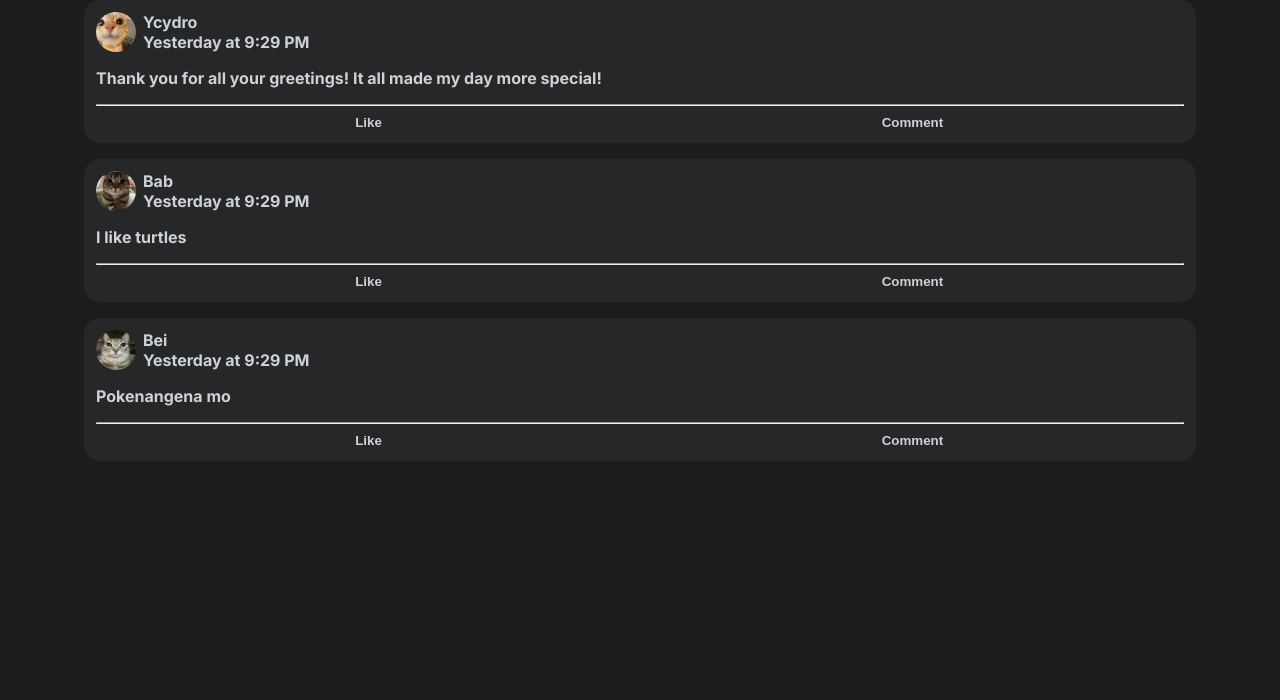
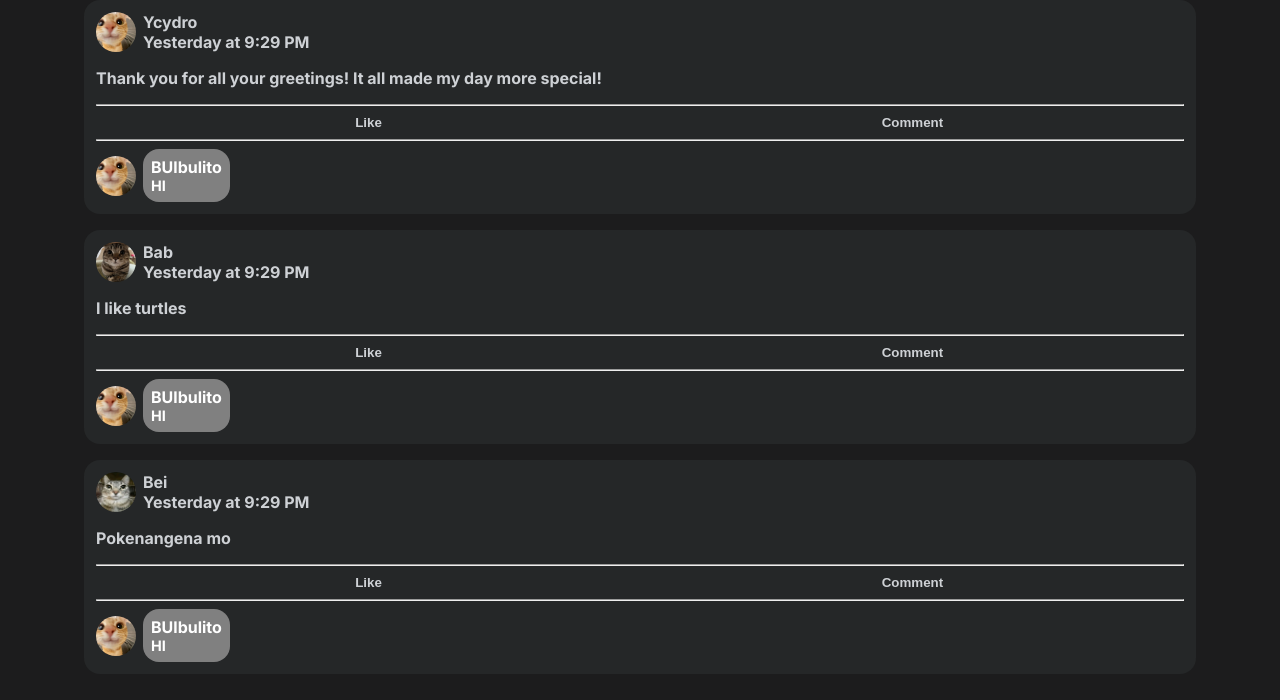
Before and after one commit to ycydro/post-components, a React (Vite) app: page / in a window 1280 px wide. Shown: the top 700 px of the page. Built offline with nearby package versions, Linux system fonts and the light colour scheme; some icons are missing.

Commit message:
feat: add comment component

```diff
--- /dev/null
+++ b/src/components/Comment.jsx
@@ -0,0 +1,18 @@
+import React from 'react'
+
+const Comment = ({img, name, text}) => {
+   console.log(img);
+  return (
+    <div className='post-comments'>
+         <div className='commenter-details'>
+            <img className='poster-pic' src={img} alt="" width="40px"/>
+           <div className='comment-details'>
+             <span>{name}</span>
+             <p>{text}</p>
+            </div>
+         </div>
+    </div>
+  )
+}
+
+export default Comment
--- a/src/components/Post.jsx
+++ b/src/components/Post.jsx
@@ -1,4 +1,5 @@
 import React from 'react'
+import Comment from './Comment'
 import ThumbUpIcon from '@mui/icons-material/ThumbUpOutlined';
 import ChatBubbleOutlineIcon from '@mui/icons-material/ChatBubbleOutline';
 import PeopleAltIcon from '@mui/icons-material/PeopleAlt';
@@ -10,13 +11,11 @@ const Post = ({post: {img, name, text}}) => {
          <img className='poster-pic' src={img} alt="" width="40px"/>
          <div className='post-details'>
             <span>{name}</span>
-            <span>Yesterday at 9:29 PM
-            {/* <PeopleAltIcon className='' style={{fontSize: 'medium'}} /> */}
-            </span>
+            <span>Yesterday at 9:29 PM </span>
          </div>
       </div>
       <div className='post'>
-      <p>{text}</p>
+         <p>{text}</p>
       </div>
       <hr />
       <div className='post-interactions'>
@@ -30,6 +29,12 @@ const Post = ({post: {img, name, text}}) => {
             <span>Comment</span>
          </button>
       </div>
+      <hr />
+      <Comment
+         img="/cat1.jpg"
+         name="BUlbulito"
+         text="HI"
+      />
     </div>
   )
 }
--- a/src/index.css
+++ b/src/index.css
@@ -57,3 +57,22 @@ body {
   align-items: center;
   gap: 5px;
 }
+
+.commenter-details {
+  display: flex;
+  align-items: center;
+}
+
+.comment-details {
+  border-radius: 1rem;
+  padding: 8px;
+  background-color: gray;
+  color: white;
+  display: flex;
+  flex-direction: column;
+}
+
+.comment-details > p {
+  font-size: 0.9rem;
+  margin: 0;
+}
```
